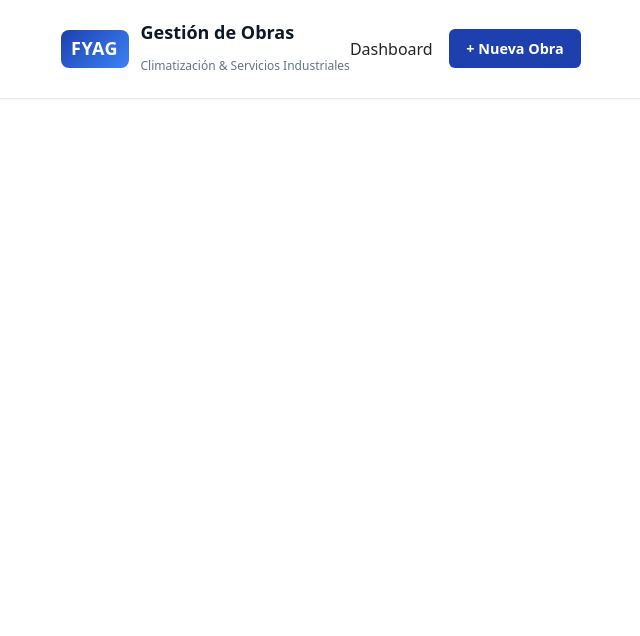
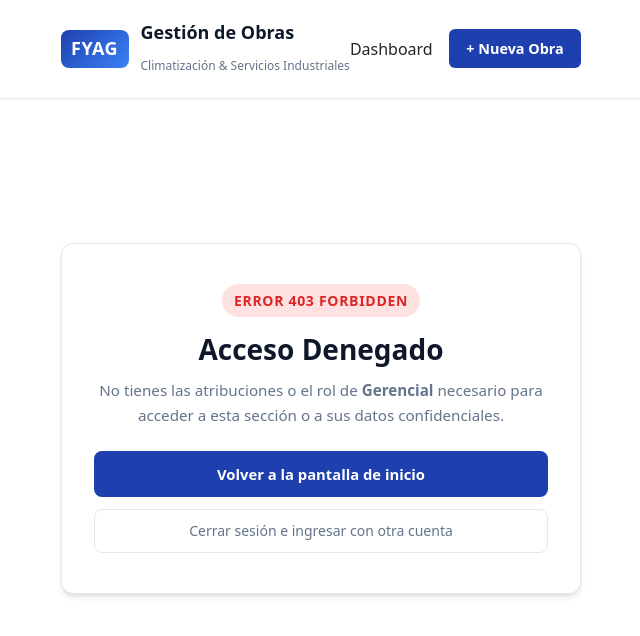
Before and after one commit to themonkeypoxx/FYAG-Grupo-C, a React app in the folder frontend/: page /403 in a window 1280 px wide. Shown: the top 636 px of the page, without its empty margins (319-959 px from the left). Built offline with nearby package versions, Linux system fonts and the light colour scheme; the HTML template or start-up script is replaced by a standard one.

Commit message:
feat(auth): implementar respuestas de acceso denegado y proteccion de URL (403 Forbidden)

```diff
--- a/frontend/src/App.jsx
+++ b/frontend/src/App.jsx
@@ -4,6 +4,8 @@ import Navbar from './components/Navbar';
 import Login from './pages/Login';
 import Dashboard from './pages/Dashboard';
 import NuevaObra from './pages/NuevaObra';
+import AccesoDenegado from './pages/AccesoDenegado';
+import RutaProtegida from './Servicios/RutaProtegida';
 import './App.css';
 
 function Layout() {
@@ -16,8 +18,55 @@ function Layout() {
       <Routes>
         <Route path="/" element={<Login />} />
         <Route path="/login" element={<Login />} />
-        <Route path="/dashboard" element={<Dashboard />} />
-        <Route path="/nueva-obra" element={<NuevaObra />} />
+
+        {/*
+          Rutas protegidas por rol (Criterio: Manipulación de URL):
+          En caso que un usuario no Gerente intente manipular la URL para acceder
+          al dashboard o al registro de auditoría, el sistema valida el rol y muestra 403 Forbidden.
+        */}
+        <Route
+          path="/dashboard"
+          element={
+            <RutaProtegida roles={['Gerencial']}>
+              <Dashboard />
+            </RutaProtegida>
+          }
+        />
+        <Route
+          path="/auditoria"
+          element={
+            <RutaProtegida roles={['Gerencial']}>
+              <div className="main-content" style={{ textAlign: 'center', padding: '3rem' }}>
+                <h2>Registro de Auditoría</h2>
+                <p style={{ color: 'var(--text-muted)' }}>Módulo de auditoría (confidencial - solo Gerencia).</p>
+              </div>
+            </RutaProtegida>
+          }
+        />
+        <Route
+          path="/registro-auditoria"
+          element={
+            <RutaProtegida roles={['Gerencial']}>
+              <div className="main-content" style={{ textAlign: 'center', padding: '3rem' }}>
+                <h2>Registro de Auditoría</h2>
+                <p style={{ color: 'var(--text-muted)' }}>Módulo de auditoría (confidencial - solo Gerencia).</p>
+              </div>
+            </RutaProtegida>
+          }
+        />
+
+        <Route
+          path="/nueva-obra"
+          element={
+            <RutaProtegida roles={['Gerencial', 'Supervisor']}>
+              <NuevaObra />
+            </RutaProtegida>
+          }
+        />
+
+        {/* Ruta directa para error 403 Forbidden / Acceso Denegado */}
+        <Route path="/acceso-denegado" element={<AccesoDenegado />} />
+        <Route path="/403" element={<AccesoDenegado />} />
       </Routes>
     </>
   );
--- a/frontend/src/Servicios/RutaProtegida.jsx
+++ b/frontend/src/Servicios/RutaProtegida.jsx
@@ -1,24 +1,34 @@
+import React from 'react';
 import { Navigate } from 'react-router-dom';
-import authService from '../Servicios/authService';
+import authService from './authService';
+import AccesoDenegado from '../pages/AccesoDenegado';
+
 /**
+ * Componente para proteger vistas y endpoints según autenticación y roles de usuario.
+ * Criterio de aceptación (Gabriel Rivas):
+ * En caso de que un usuario no Gerente intente manipular la URL para acceder al dashboard
+ * o al registro de auditoría, el sistema valida el rol y muestra en su lugar el error 403 Forbidden.
+ *
  * Props:
- *   children  → el componente a proteger (ej: <Dashboard />)
- *   roles     → array de roles permitidos (ej: ['Gerencial', 'Supervisor'])
- *               si está vacío [], cualquier usuario logueado puede acceder
+ *   children      → el componente a proteger (ej: <Dashboard />)
+ *   roles         → array de roles permitidos (ej: ['Gerencial'])
+ *   redirigirA403 → booleano si se prefiere redirigir a /acceso-denegado en lugar de renderizar in-place
  */
-export default function RutaProtegida({ children, roles = [] }) {
-    //verificación 1: ¿Está logueado?
+export default function RutaProtegida({ children, roles = [], redirigirA403 = false }) {
+    // 1. Verificación de autenticación: ¿Está logueado?
     if (!authService.estaAutenticado()) {
-        // <Navigate> es el componente de React Router para redirigir
-        // replace=true evita que el /dashboard quede en el historial del navegador
         return <Navigate to="/login" replace />;
     }
-    //verificación 2: ¿Tiene el rol necesario?
-    // (Solo verificamos si se especificaron roles)
+
+    // 2. Verificación de autorización: ¿Tiene el rol requerido?
     if (roles.length > 0 && !authService.tieneRol(...roles)) {
-        return <Navigate to="/acceso-denegado" replace />;
+        if (redirigirA403) {
+            return <Navigate to="/acceso-denegado" replace />;
+        }
+        // Muestra en su lugar la pantalla de Error 403 Forbidden
+        return <AccesoDenegado rolRequerido={roles.join(', ')} />;
     }
-    //si pasa las dos verificaciones se renderiza el componente hijo
-    //yo me voy a volver loco
+
+    // Si pasa todas las validaciones se renderiza el componente protegido
     return children;
 }
--- a/frontend/src/Servicios/authService.js
+++ b/frontend/src/Servicios/authService.js
@@ -40,13 +40,22 @@ export const authService = {
     },
     // Verifica si el usuario tiene AL MENOS UNO de los roles requeridos
     // Ejemplo: tieneRol('Gerencial', 'Supervisor')
-    //  true si el usuario es Gerencial O Supervisor
+    // Normaliza diferencias de mayúsculas/minúsculas y variantes (ej: "GERENCIA" / "Gerencial" / "Gerente")
     tieneRol(...rolesRequeridos) {
         const usuario = this.getUsuario();
-        if (!usuario) return false;
+        if (!usuario || !Array.isArray(usuario.roles)) return false;
 
-        // some() = ¿alguno de los roles requeridos está en los roles del usuario?
-        return rolesRequeridos.some(rol => usuario.roles?.includes(rol));
+        const normalizar = (r) => {
+            const s = String(r || '').trim().toLowerCase();
+            if (s === 'gerencial' || s === 'gerente' || s === 'gerencia') return 'gerencia';
+            if (s === 'supervisor' || s === 'supervisora') return 'supervisor';
+            if (s === 'administrativo' || s === 'administrador') return 'administrativo';
+            if (s === 'tecnico' || s === 'técnico') return 'tecnico';
+            return s;
+        };
+
+        const rolesUsuarioNormalizados = usuario.roles.map(normalizar);
+        return rolesRequeridos.some(rolReq => rolesUsuarioNormalizados.includes(normalizar(rolReq)));
     },
     estaAutenticado() {
         // Si existe el token, está autenticado
--- /dev/null
+++ b/frontend/src/pages/AccesoDenegado.jsx
@@ -0,0 +1,143 @@
+import React from 'react';
+import { useNavigate } from 'react-router-dom';
+import authService from '../Servicios/authService';
+
+export default function AccesoDenegado({ rolRequerido = 'Gerencial' }) {
+  const navigate = useNavigate();
+  const usuario = authService.getUsuario();
+  const rolesUsuario = usuario?.roles && usuario.roles.length > 0
+    ? usuario.roles.join(', ')
+    : 'Sin roles asignados';
+
+  const handleCerrarSesion = () => {
+    authService.logout();
+  };
+
+  const handleVolver = () => {
+    navigate('/login');
+  };
+
+  return (
+    <div style={{
+      display: 'flex',
+      alignItems: 'center',
+      justifyContent: 'center',
+      minHeight: '80vh',
+      padding: '2rem 1rem',
+    }}>
+      <div style={{
+        maxWidth: '520px',
+        width: '100%',
+        backgroundColor: 'var(--surface, #ffffff)',
+        border: '1px solid var(--border, #e2e8f0)',
+        borderRadius: '12px',
+        boxShadow: 'var(--shadow-md, 0 4px 6px -1px rgba(0, 0, 0, 0.1))',
+        padding: '2.5rem 2rem',
+        textAlign: 'center',
+      }}>
+        {/* Código de Estado HTTP */}
+        <div style={{
+          display: 'inline-block',
+          backgroundColor: '#fee2e2',
+          color: '#dc2626',
+          fontWeight: 800,
+          fontSize: '0.875rem',
+          letterSpacing: '0.05em',
+          padding: '0.35rem 0.75rem',
+          borderRadius: '9999px',
+          marginBottom: '1rem',
+          textTransform: 'uppercase',
+        }}>
+          Error 403 Forbidden
+        </div>
+
+        <h1 style={{
+          fontSize: '1.75rem',
+          fontWeight: 700,
+          color: 'var(--text-main, #0f172a)',
+          marginBottom: '0.75rem',
+        }}>
+          Acceso Denegado
+        </h1>
+
+        <p style={{
+          color: 'var(--text-muted, #64748b)',
+          fontSize: '0.95rem',
+          lineHeight: 1.6,
+          marginBottom: '1.5rem',
+        }}>
+          No tienes las atribuciones o el rol de <strong>{rolRequerido}</strong> necesario para acceder a esta sección o a sus datos confidenciales.
+        </p>
+
+        {/* Información del usuario logueado */}
+        {usuario && (
+          <div style={{
+            backgroundColor: 'var(--bg, #f8fafc)',
+            border: '1px solid var(--border, #e2e8f0)',
+            borderRadius: '8px',
+            padding: '0.875rem 1rem',
+            marginBottom: '1.5rem',
+            fontSize: '0.85rem',
+            textAlign: 'left',
+          }}>
+            <div style={{ marginBottom: '0.25rem' }}>
+              <span style={{ color: 'var(--text-muted, #64748b)' }}>Usuario actual: </span>
+              <strong>{usuario.username || 'Desconocido'}</strong>
+            </div>
+            <div>
+              <span style={{ color: 'var(--text-muted, #64748b)' }}>Rol asignado: </span>
+              <span style={{
+                backgroundColor: '#e0f2fe',
+                color: '#0369a1',
+                padding: '0.15rem 0.5rem',
+                borderRadius: '4px',
+                fontWeight: 600,
+              }}>
+                {rolesUsuario}
+              </span>
+            </div>
+          </div>
+        )}
+
+        {/* Botones de acción */}
+        <div style={{
+          display: 'flex',
+          flexDirection: 'column',
+          gap: '0.75rem',
+        }}>
+          <button
+            onClick={handleVolver}
+            style={{
+              padding: '0.75rem 1.25rem',
+              backgroundColor: 'var(--primary, #1e40af)',
+              color: '#ffffff',
+              border: 'none',
+              borderRadius: '8px',
+              fontSize: '0.925rem',
+              fontWeight: 600,
+              cursor: 'pointer',
+              transition: 'background-color 0.2s',
+            }}
+          >
+            Volver a la pantalla de inicio
+          </button>
+
+          <button
+            onClick={handleCerrarSesion}
+            style={{
+              padding: '0.65rem 1.25rem',
+              backgroundColor: 'transparent',
+              color: 'var(--text-muted, #64748b)',
+              border: '1px solid var(--border, #e2e8f0)',
+              borderRadius: '8px',
+              fontSize: '0.875rem',
+              cursor: 'pointer',
+            }}
+          >
+            Cerrar sesión e ingresar con otra cuenta
+          </button>
+        </div>
+      </div>
+    </div>
+  );
+}
```
Also changed, not shown: 2 other files (tests, documents, lock files or other folders).
